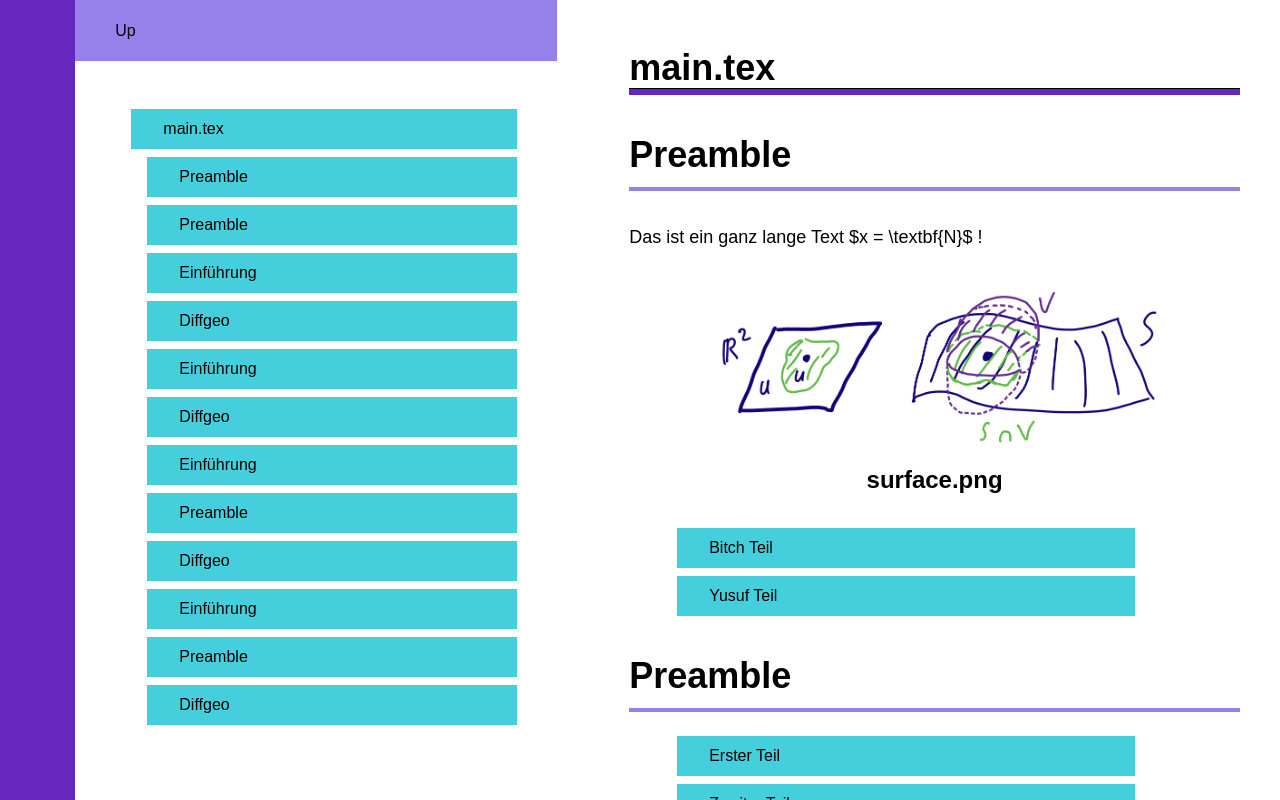
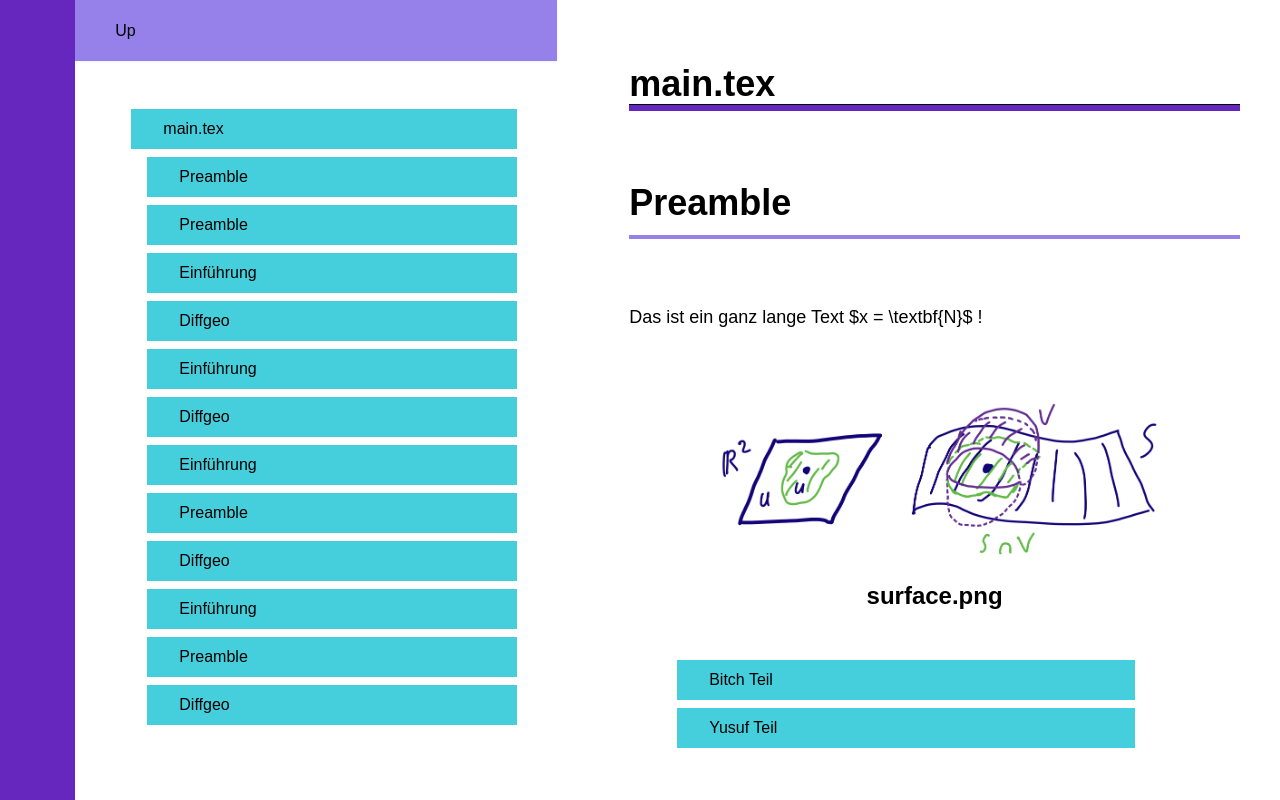
Before and after one commit to PSE-Team-TeXLa/texla-frontend, a SvelteKit app: page /standard_view in a window 1280 px wide. Built offline with nearby package versions, Linux system fonts and the light colour scheme.

Commit message:
Fix some margins

```diff
--- a/src/components/node_columns/StandardTreeContainer.svelte
+++ b/src/components/node_columns/StandardTreeContainer.svelte
@@ -4,6 +4,7 @@
     import StandardDocumentNode from "../standard_nodes/StandardDocumentNode.svelte";
 
     export let isNavColumn: boolean;
+
 
     let layerShown = 0;
 
--- a/src/components/standard_nodes/StandardExpandableNode.svelte
+++ b/src/components/standard_nodes/StandardExpandableNode.svelte
@@ -33,10 +33,12 @@
             <StandardNode bind:isEditorOpen>
                 <slot />
             </StandardNode>
+            <div class="mb-4">
             {#each children as node}
                 <svelte:component this={node.component.name}
                                   {...{...node.component, layerShown: layerShown + 1, isNavColumn}}/>
             {/each}
+            </div>
         {:else if layerShown === $currentLayer }
             <NavSegmentButton isShort={true} isOnLayer={layerShown + 1 }>{heading}</NavSegmentButton>
         {/if}
--- a/src/components/standard_nodes/StandardImageNode.svelte
+++ b/src/components/standard_nodes/StandardImageNode.svelte
@@ -15,7 +15,7 @@
         <StandardLeafNode bind:isEditorOpen bind:raw_latex={url}>
             <div class="my-4 flex flex-col items-center">
                 <img alt={imageTitle} src={url} class="w-3/4"/>
-                <div class="p-2 mt-1">
+                <div class="p-2 mt-2">
                     <span class="text-2xl font-bold">{imageTitle}</span>
                 </div>
             </div>
--- a/src/components/standard_nodes/StandardNode.svelte
+++ b/src/components/standard_nodes/StandardNode.svelte
@@ -26,7 +26,7 @@
     }
 </script>
 
-<div id="text-container" on:mouseenter={mouseEnter} on:mouseleave={mouseLeave} class="flex flex-col relative">
+<div id="text-container" on:mouseenter={mouseEnter} on:mouseleave={mouseLeave} class="flex flex-col relative my-4">
     <slot/>
     <div class="absolute left-[-40px] top-[-4px]">
         {#if isHovered}
```
